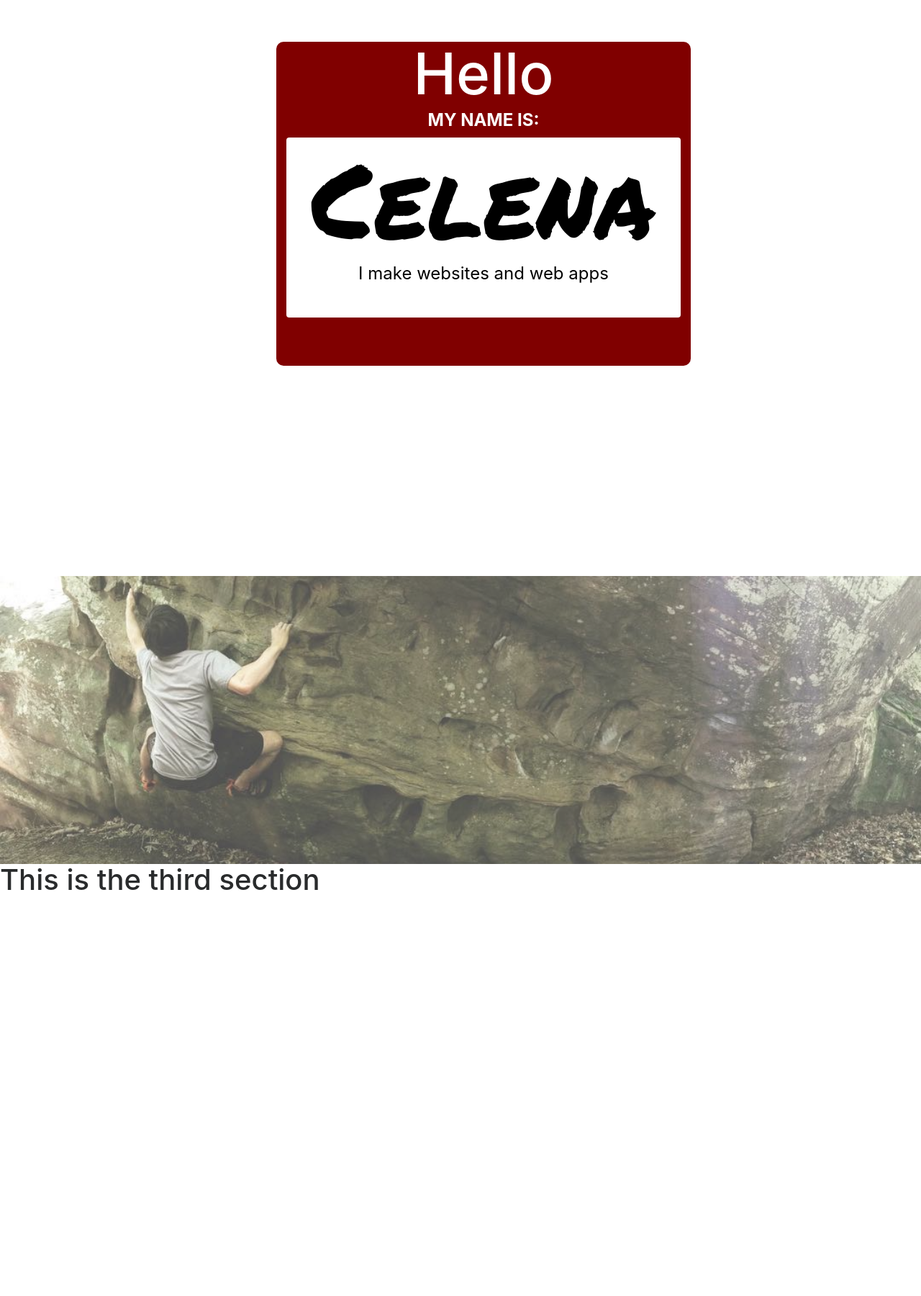
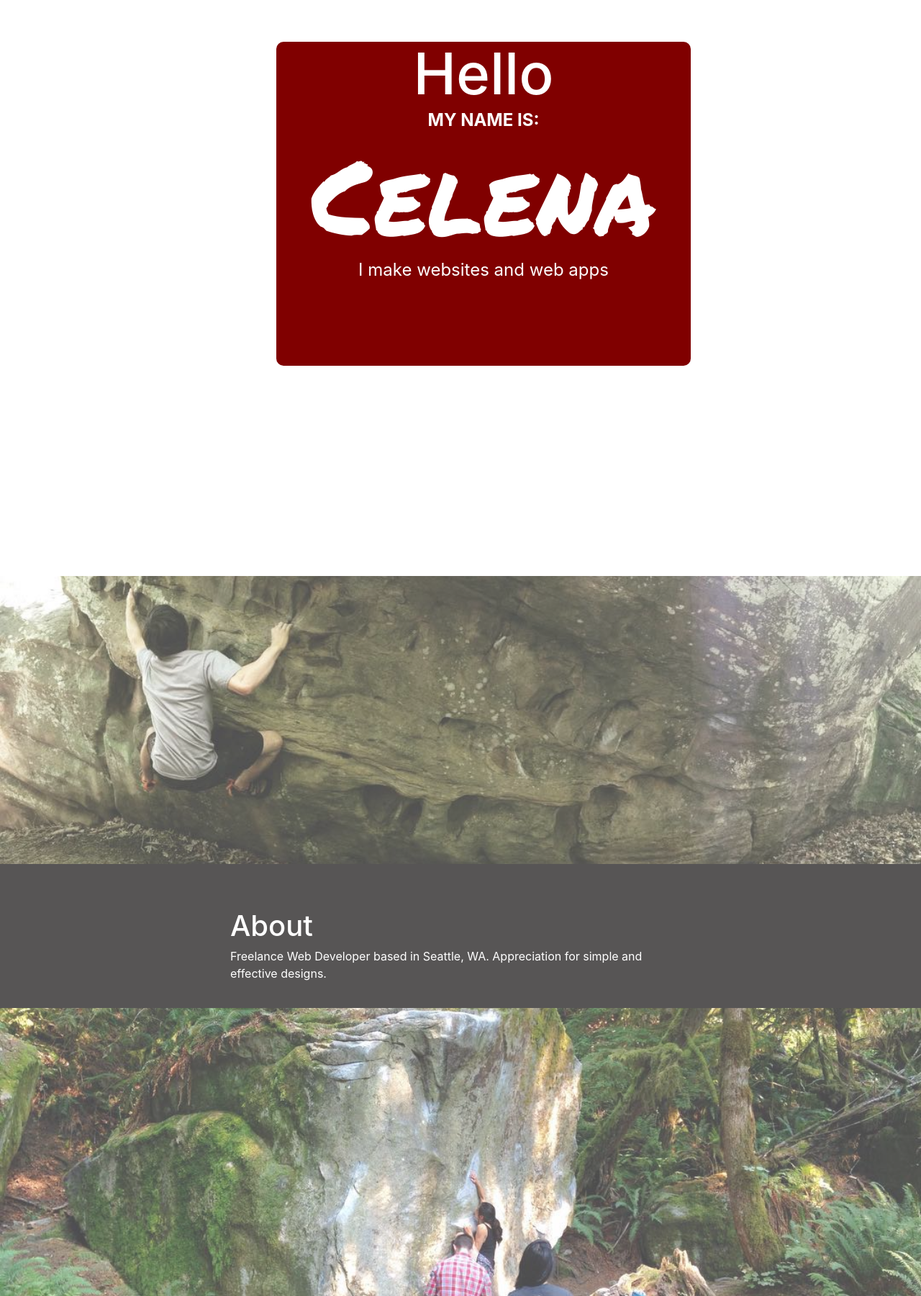
Before and after one commit to chandojo/chandojo.github.io, a PHP site: page / in a window 1280 px wide. Shown: the whole page at 72% size. Before the commit the page ends 1236 px from the top, so only its background shows below. Run offline with PHP 8.4, Linux system fonts and the light colour scheme; some libraries are stand-ins or nearby versions.

Commit message:
organized style.css

```diff
--- a/index.html
+++ b/index.html
@@ -46,13 +46,18 @@
       </div>
 
       <!-- -->
-      <div id="second-section" style="background-image:url('Holy-Boulders copy.jpg');">
+      <div class="parallax" style="background-image:url('Holy-Boulders copy.jpg');">
       </div>
 
       <div id="third-section">
-        <h1>This is the third section</h1>
+        <div class="about">
+        <h1>About</h1>
+        <p>Freelance Web Developer based in Seattle, WA. Appreciation for simple and effective designs.</p>
       </div>
-    </div>
+      </div>
+
+      <div class="parallax" style="background-image:url('Index copy.jpg');">
+      </div>
 
     <!-- Script loaded at end of page -->
     <script src="https://code.jquery.com/jquery-3.2.1.slim.min.js" integrity="sha384-KJ3o2DKtIkvYIK3UENzmM7KCkRr/rE9/Qpg6aAZGJwFDMVNA/GpGFF93hXpG5KkN" crossorigin="anonymous"></script>
--- a/style.css
+++ b/style.css
@@ -1,15 +1,20 @@
-.nametag, .contact{
-  background-color:maroon;
-  border-radius: 10px;
-  color:white;
-  text-align:center;
-  height:450px;
-  cursor:pointer;
-  margin-top:10%;
-}
+/*
+Index of design:
+  1. Parallax effects
+  2. Card
+    2a) Front
+    2b) Back
+  3. Sections
+    3a) Header
+    3b) About
 
 
-#second-section{
+*/
+
+/* -------------
+1. Parallax Effects
+-------------- */
+.parallax{
   background-attachment: fixed;
   background-position: center;
   background-repeat: no-repeat;
@@ -18,32 +23,9 @@
   height:400px;
 }
 
-.contact{
-  padding-top:10px;
-}
-.name-box{
-  background-color:white;
-  color:black;
-  height:250px;
-  width:95%;
-  border-radius: 4px;
-  padding:5px;
-  margin-left: 2.5%;
-  margin-right: 2.5%;
-}
-
-.name, .email{
-  font-family: 'Permanent Marker', cursive;
-  vertical-align: middle;
-  font-size: 9em;
-}
-
-.email{
-  font-size: 2.5em;
-  text-transform:lowercase;
-  padding:10px;
-}
-
+/* -------------
+2. Card
+-------------- */
 .header-1, .header-2{
   font-size: 5em;
 }
@@ -57,22 +39,83 @@
   text-transform:uppercase;
 }
 
-
-.what-i-do{
-  font-size: 1.5em;
-}
-
 .card{
   border:none;
   width: 40%;
   margin: 0% 30% 5% 30%;
 }
 
+.name, .email{
+  font-family: 'Permanent Marker', cursive;
+  vertical-align: middle;
+  font-size: 9em;
+}
+
+
+/* -------------
+2a) Front of Card
+-------------- */
+.nametag, .contact{
+  background-color:maroon;
+  border-radius: 10px;
+  color:white;
+  text-align:center;
+  height:450px;
+  cursor:pointer;
+  margin-top:10%;
+}
+]
+.name-box{
+  background-color:white;
+  color:black;
+  height:250px;
+  width:95%;
+  border-radius: 4px;
+  padding:5px;
+  margin-left: 2.5%;
+  margin-right: 2.5%;
+}
+
+/* -------------
+2b) Back of Card
+-------------- */
+
+.contact{
+  padding-top:10px;
+}
+
+.email{
+  font-size: 2.5em;
+  text-transform:lowercase;
+  padding:10px;
+}
+
+.what-i-do{
+  font-size: 1.5em;
+}
+
+/* -------------
+3. Sections
+-------------- */
+/* -------------
+3a) Header
+-------------- */
 #first-section{
   height:800px;
 }
+
+/* -------------
+3b) About
+-------------- */
 #third-section{
-  height:400px;
+  height:200px;
+  background-color:#575555;
+}
+
+.about{
+  padding-top:5%;
+  margin:0 25%;
+  color:white;
 }
 
 /* ----- Responsive design ----- */
```
Also changed, not shown: Index copy.jpg (added), 1 other file.
